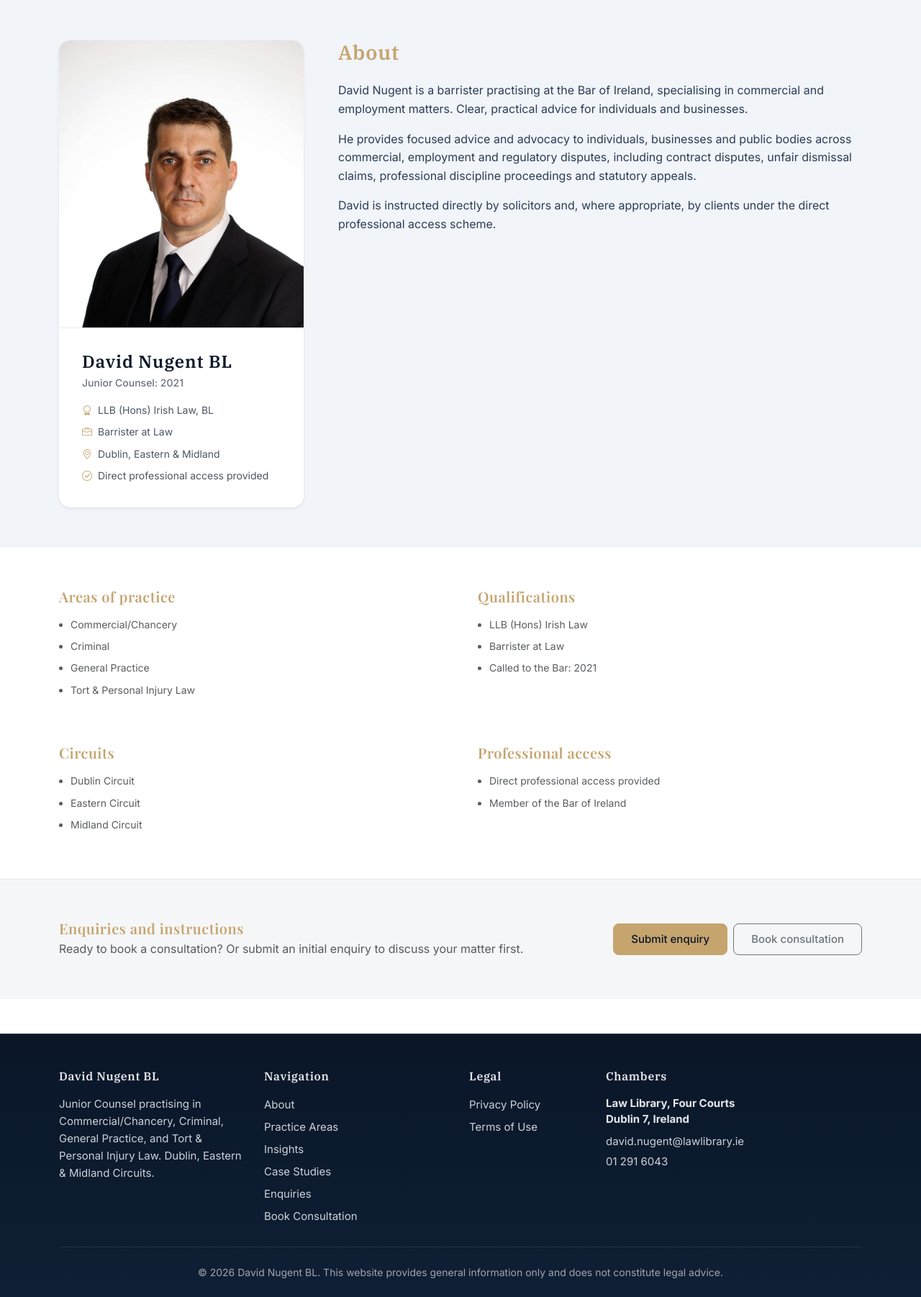
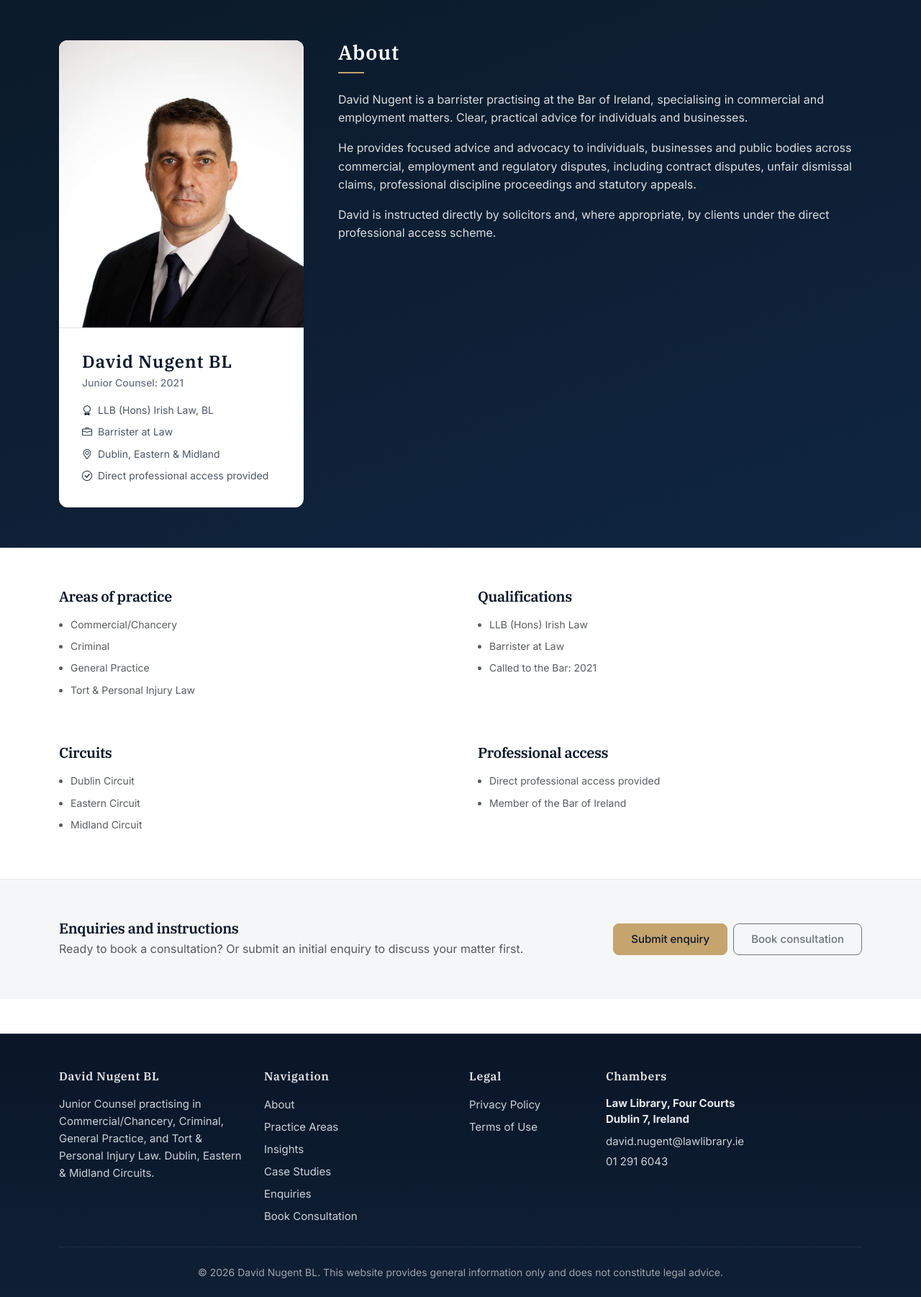
Before and after one commit to danieldeez/david-nugent-site, a Django app: page /about/ in a window 1280 px wide. Shown: the part 106-1908 px from the top of the page at 72% size. Run offline with Django 5.2, Linux system fonts and the light colour scheme; data comes from the database, SQL or seed files in the repository; some libraries are stand-ins or nearby versions.

Commit message:
Redesign about page: dark navy hero, white card, remove gold from section headings

```diff
--- a/Templates/SitePages/about.html
+++ b/Templates/SitePages/about.html
@@ -25,10 +25,10 @@
             <h1 class="h4 mb-1 about-name">{{ SITE_NAME }}</h1>
             <p class="small about-subtitle mb-3">Junior Counsel: {{ YEAR_CALLED }}</p>
             <ul class="list-unstyled small about-facts mb-0">
-              <li class="mb-2"><i class="bi bi-award me-2 text-primary"></i>{{ QUALIFICATIONS }}</li>
-              <li class="mb-2"><i class="bi bi-briefcase me-2 text-primary"></i>Barrister at Law</li>
-              <li class="mb-2"><i class="bi bi-geo-alt me-2 text-primary"></i>{{ CIRCUITS }}</li>
-              <li><i class="bi bi-check-circle me-2 text-primary"></i>Direct professional access provided</li>
+              <li class="mb-2"><i class="bi bi-award me-2 about-icon"></i>{{ QUALIFICATIONS }}</li>
+              <li class="mb-2"><i class="bi bi-briefcase me-2 about-icon"></i>Barrister at Law</li>
+              <li class="mb-2"><i class="bi bi-geo-alt me-2 about-icon"></i>{{ CIRCUITS }}</li>
+              <li><i class="bi bi-check-circle me-2 about-icon"></i>Direct professional access provided</li>
             </ul>
           </div>
         </aside>
--- a/static/css/site.css
+++ b/static/css/site.css
@@ -777,12 +777,12 @@ p { margin-bottom: 1.25rem; line-height: 1.6; }
 
 /* ===== About Page ===== */
 .about-hero {
-  background: var(--bg-surface-alt);
+  background: linear-gradient(160deg, #0b1a2a 0%, #0f2540 100%);
 }
 
 .about-aside {
-  background: var(--bg-surface);
-  border-radius: 16px;
+  background: #fff;
+  border-radius: 12px;
   overflow: hidden;
 }
 
@@ -790,8 +790,8 @@ p { margin-bottom: 1.25rem; line-height: 1.6; }
   position: relative;
   max-height: 400px;
   overflow: hidden;
-  background: var(--bg-surface-alt);
-  border-bottom: 1px solid var(--border-subtle);
+  background: #e8edf2;
+  border-bottom: 1px solid #dee2e6;
 }
 
 .about-portrait {
@@ -808,45 +808,47 @@ p { margin-bottom: 1.25rem; line-height: 1.6; }
   font-weight: 600;
 }
 
+.about-icon {
+  color: var(--brand-primary);
+}
+
 .about-heading {
   letter-spacing: 0.03em;
   font-family: 'IBM Plex Serif', Georgia, serif;
-  color: var(--brand-accent);
+  color: #fff;
   font-weight: 600;
 }
 
-/* About page section headings with accent color */
+.about-heading::after {
+  content: '';
+  display: block;
+  width: 36px;
+  height: 2px;
+  background: var(--brand-accent);
+  margin-top: 0.65rem;
+}
+
+/* Credential section headings — dark text on light bg */
 .about-hero ~ section h3,
 .about-hero ~ section h2 {
-  color: var(--brand-accent);
-  font-family: 'Playfair Display', 'IBM Plex Serif', Georgia, serif;
+  color: var(--navy-900);
+  font-family: 'IBM Plex Serif', Georgia, serif;
   font-weight: 600;
-  letter-spacing: 0.5px;
 }
 
-/* Ensure CMS content headings also use accent color */
+/* CMS bio headings — white on dark bg */
 .about-intro h2,
 .about-intro h3 {
-  color: var(--brand-accent);
-  font-family: 'Playfair Display', Georgia, serif;
+  color: #fff;
+  font-family: 'IBM Plex Serif', Georgia, serif;
   font-weight: 600;
-  letter-spacing: 0.5px;
   margin-bottom: 1rem;
 }
 
 .about-intro {
   font-size: 1rem;
-  line-height: 1.7;
-}
-
-/* Deprecated - use .text-light-premium instead */
-.text-light-about {
-  color: rgba(255, 255, 255, 0.92);
-}
-
-.text-light-about p {
-  color: rgba(255, 255, 255, 0.92);
-  line-height: 1.6;
+  line-height: 1.75;
+  color: rgba(255, 255, 255, 0.85);
 }
 
 .about-subtitle {
```
